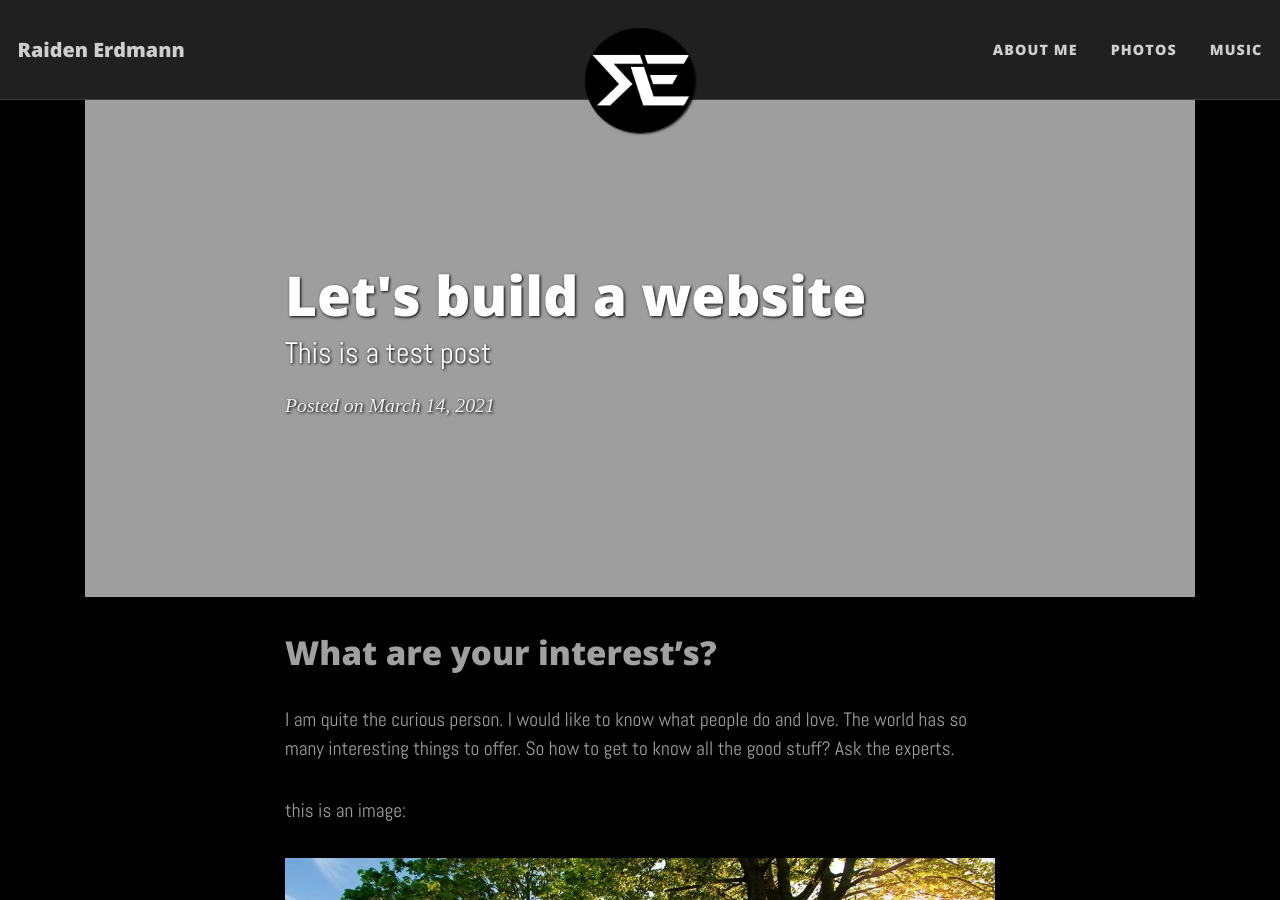
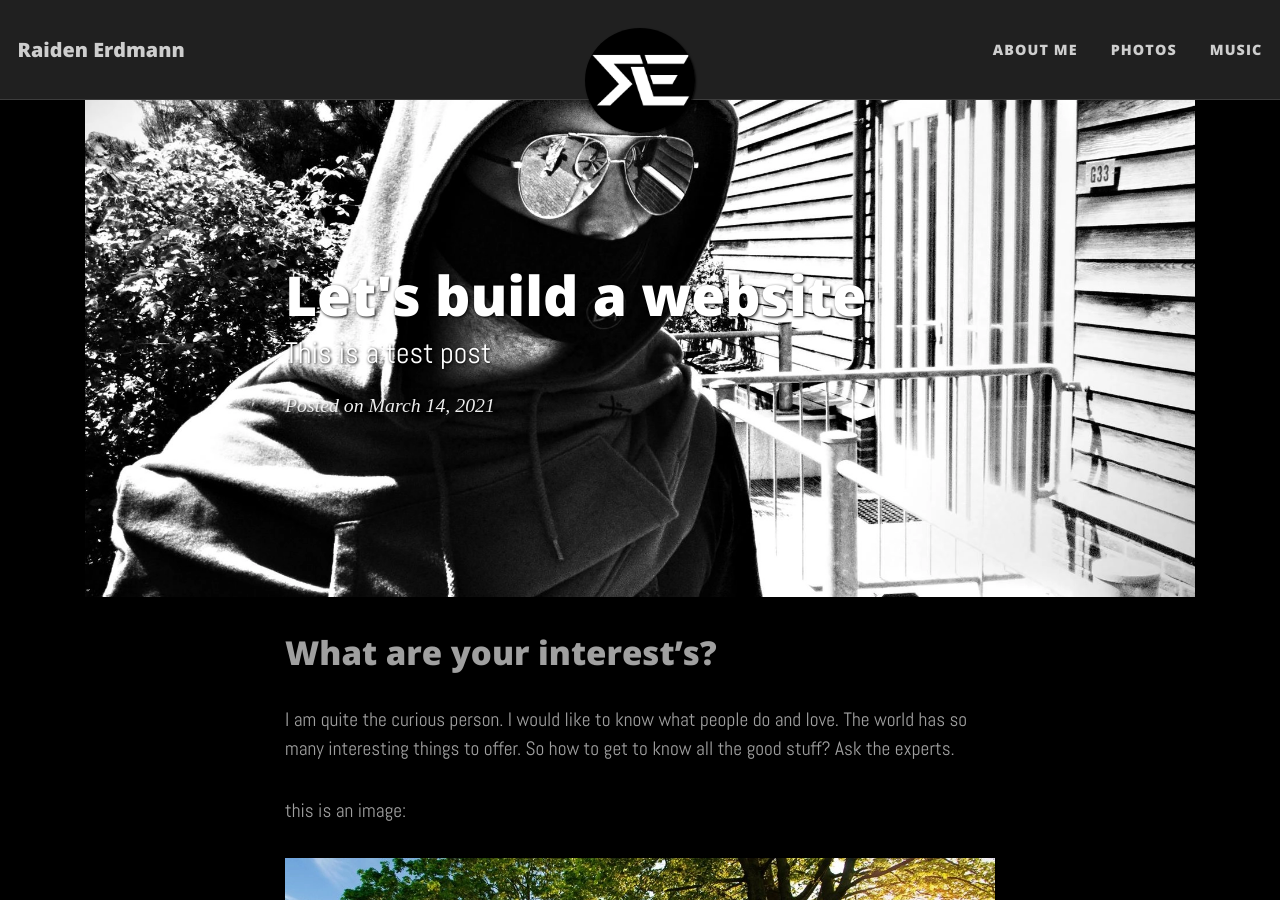
Before and after one commit to raiden-e/raiden-e.github.io_old, a Jekyll site: the page built from _posts/2021-03-14-lets-build-a-website.md, in a window 1280 px wide and 900 px high. Built offline with Jekyll 4.4.1, drawn with Linux system fonts in a browser that asks for light colours; nearby versions of some CDN libraries.

Commit message:
all images man

```diff
--- a/_posts/2021-03-14-lets-build-a-website.md
+++ b/_posts/2021-03-14-lets-build-a-website.md
@@ -2,7 +2,7 @@
 layout: post
 title: Let's build a website
 subtitle: This is a test post
-cover-img: /assets/img/terschelling_me.jpeg
+cover-img: /assets/img/terschelling_me.webp
 thumbnail-img: /assets/img/terschelling_duene.webp
 share-img: /assets/img/sunset.webp
 tags: [photo, test]
```
Also changed, not shown: _posts/2019-07-01-terschelling.md (+1 -1 lines).
